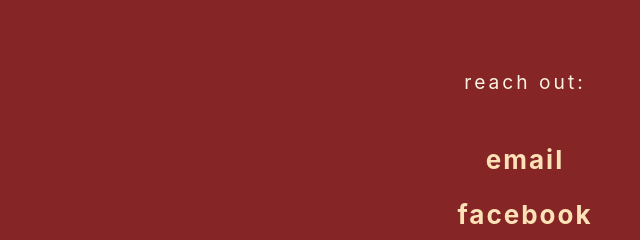
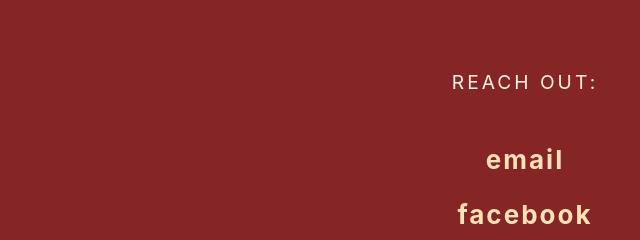
Before and after one commit to joannatomassoni/thetumblingwheels, a Gatsby site: page /contact in a window 1280 px wide. Shown: the part 146-386 px from the top of the page, 115-755 px from the left. Built offline with nearby package versions, Linux system fonts and the light colour scheme; Gatsby itself is replaced by a stand-in of ours; a web font is replaced by a local one.

Commit message:
Contact page styling

```diff
--- a/src/pages/contact.module.scss
+++ b/src/pages/contact.module.scss
@@ -15,7 +15,7 @@
   text-align: center;
   padding-bottom: 26px;
   font-size: 1.2rem;
-  text-transform: lowercase;
+  text-transform: uppercase;
   letter-spacing: 3px;
 }
 
```
